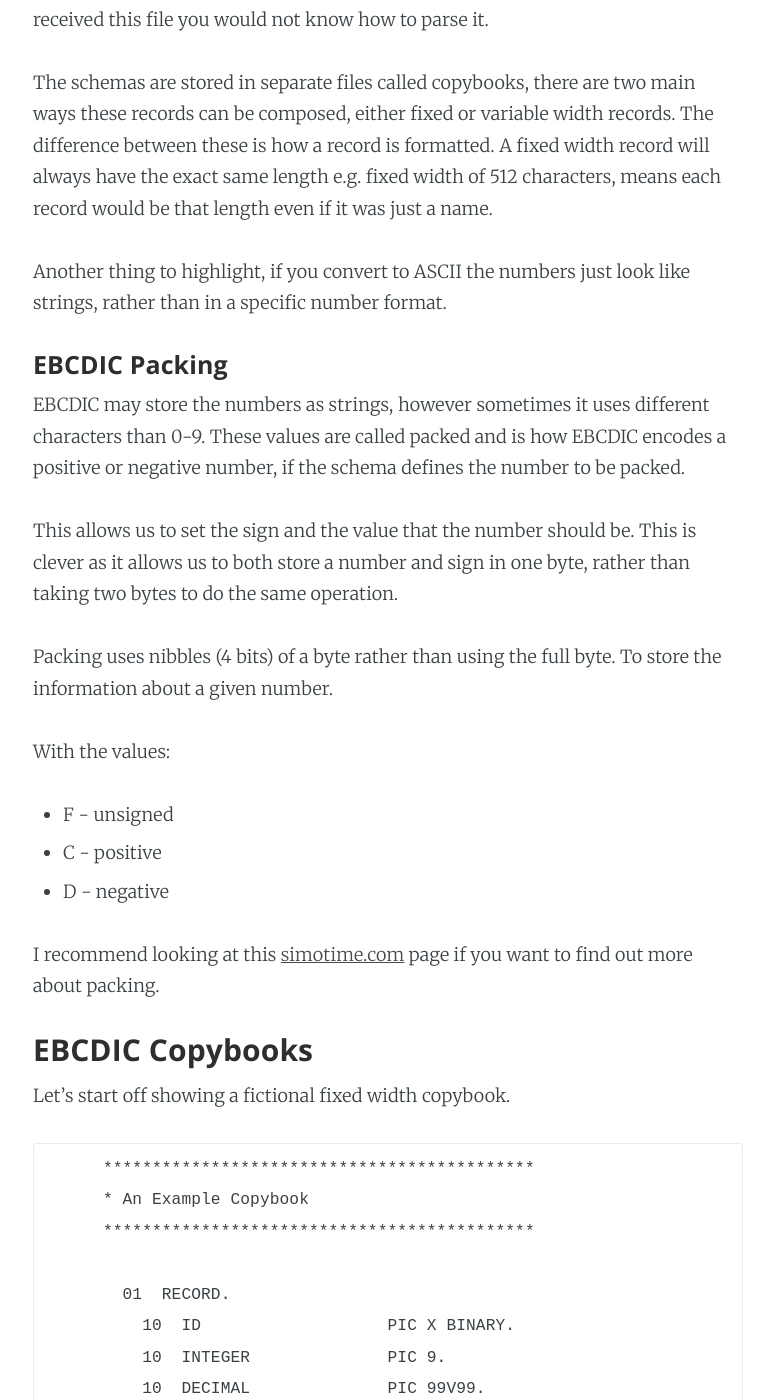
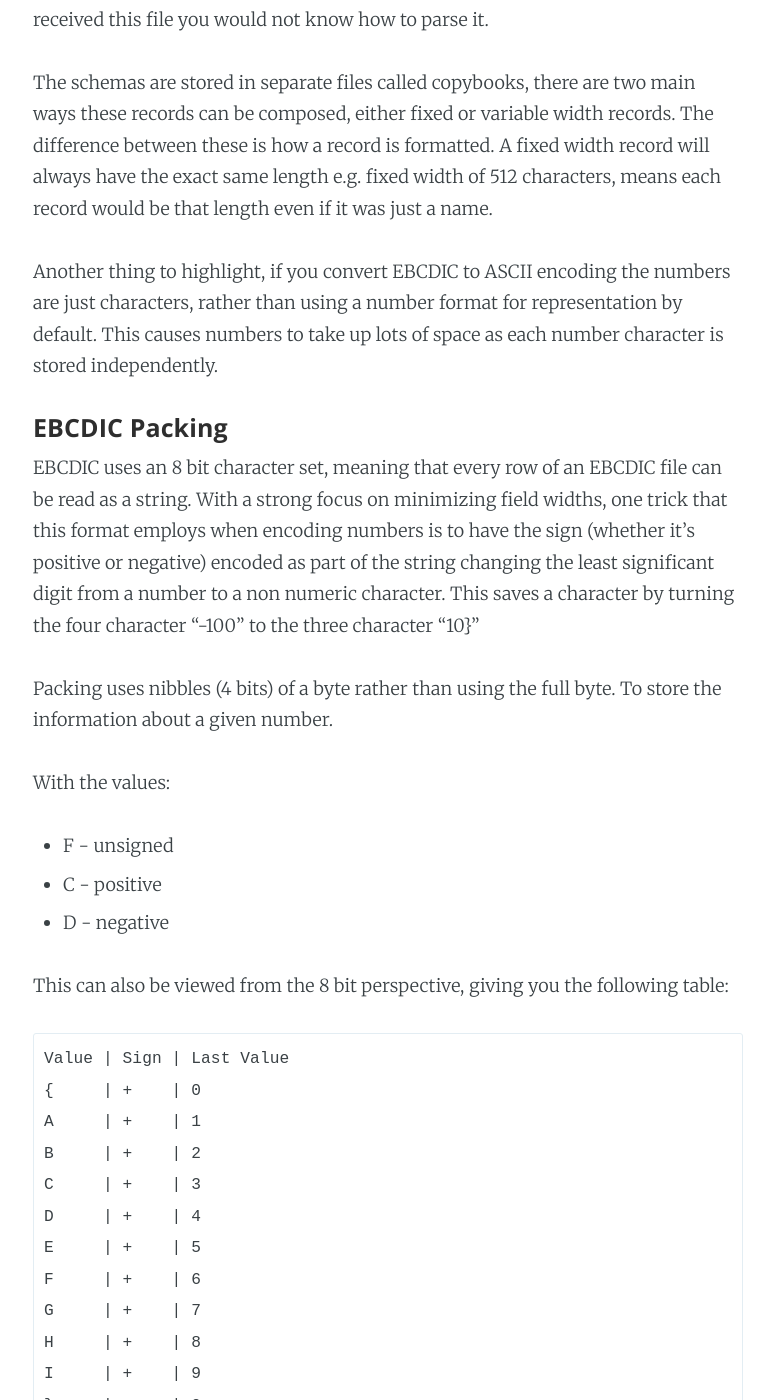
Before and after one commit to NiallBunting/niallbunting.github.io, a Jekyll site: the page built from _posts/2019-12-09-ebcdic-character-format-guide.markdown, in a window 1280 px wide and 1400 px high, scrolled down 2168 px. Shown: the whole window, without its empty margins (252-1026 px from the left). Built offline with Jekyll 4.4.1, drawn with Linux system fonts in a browser that asks for light colours; some of the changed text lies outside the part shown.

Commit message:
Finish EBCDIC post
This contains all the changes I'm going to do. It's not perfect
but don't let perfection be the enemy of good.

````diff
--- a/_posts/2019-12-09-ebcdic-character-format-guide.markdown
+++ b/_posts/2019-12-09-ebcdic-character-format-guide.markdown
@@ -46,13 +46,11 @@
 
 The schemas are stored in separate files called copybooks, there are two main ways these records can be composed, either fixed or variable width records. The difference between these is how a record is formatted. A fixed width record will always have the exact same length e.g. fixed width of 512 characters, means each record would be that length even if it was just a name.
 
-Another thing to highlight, if you convert to ASCII the numbers just look like strings, rather than in a specific number format.
+Another thing to highlight, if you convert EBCDIC to ASCII encoding the numbers are just characters, rather than using a number format for representation by default. This causes numbers to take up lots of space as each number character is stored independently.
 
 #### EBCDIC Packing
 
-EBCDIC may store the numbers as strings, however sometimes it uses different characters than 0-9. These values are called packed and is how EBCDIC encodes a positive or negative number, if the schema defines the number to be packed.
-
-This allows us to set the sign and the value that the number should be. This is clever as it allows us to both store a number and sign in one byte, rather than taking two bytes to do the same operation.
+EBCDIC uses an 8 bit character set, meaning that every row of an EBCDIC file can be read as a string. With a strong focus on minimizing field widths, one trick that this format employs when encoding numbers is to have the sign (whether it's positive or negative) encoded as part of the string changing the least significant digit from a number to a non numeric character. This saves a character by turning the four character "-100" to the three character "10}"
 
 Packing uses nibbles (4 bits) of a byte rather than using the full byte. To store the information about a given number.
 
@@ -61,7 +59,33 @@
   * C - positive
   * D - negative
 
-I recommend looking at this [simotime.com][simotime] page if you want to find out more about packing.
+This can also be viewed from the 8 bit perspective, giving you the following table:
+
+```
+Value | Sign | Last Value
+{     | +    | 0
+A     | +    | 1
+B     | +    | 2
+C     | +    | 3
+D     | +    | 4
+E     | +    | 5
+F     | +    | 6
+G     | +    | 7
+H     | +    | 8
+I     | +    | 9
+}     | -    | 0
+J     | -    | 1
+K     | -    | 2
+L     | -    | 3
+M     | -    | 4
+N     | -    | 5
+O     | -    | 6
+P     | -    | 7
+Q     | -    | 8
+R     | -    | 9
+```
+
+[simotime.com][simotime] is a good reference to find out more about packing.
 
 ### EBCDIC Copybooks
 
@@ -72,21 +96,29 @@
       * An Example Copybook
       ********************************************
 
-        01  RECORD.
-          10  ID                   PIC X BINARY.
-          10  INTEGER              PIC 9.
-          10  DECIMAL              PIC 99V99.
-          10  FOURCHAR             PIC X(4).
-          10  PACKEDNUMBER         PIC S999.
-          10  COMPLEXNUMBER        PIC S9V9.
-          10  FILLER               PIC X(50).
+       01  RECORD.
+         10  ID                   PIC X BINARY.
+         10  INTEGER              PIC 9.
+         10  DECIMAL              PIC 99V99.
+         10  FOURCHAR             PIC X(4).
+         10  PACKEDNUMBER         PIC S999.
+         10  COMPLEXNUMBER        PIC S9V9.
+         10  FILLER               PIC X(50).
 ```
 
-The spaces are important as that is a different section that is reserved for things such as comments.
+The layout of a copybook follows the file layout of Cobol. This means that columns have specific uses and this also needs to be followed in the Copybook.
 
-Next thing are the numbers these define the hierarchy of the copybook. In this example you have the top-level record and then all the fields contained with in it. Other uses could be and Address field that splits the Line 1, Line 2, and Country. Into sub sections. The numbers themselves don't actually matter, just needs to be larger than the parent.
+Columns 1-6 are left empty and are where the line numbers were stored on cards. This area is called the Sequence number area and is ignored by the compiler.
 
-The next line is the name of the field.
+Next we have the indicator area which is a single column (7). This column is mainly used to indicate if that line is a comment. As seen above. However it also has a few other characters such as `/`, `-`, and `D`. They have the following effects: a comment that w will be printed, the line continues from the previous one, and enables that line in debugging mode.
+
+Area A (8-11) contains the level numbers such as 01 and 10 in our example. After 01 it does not matter the exact numbers used for ordering. However, the level numbers do need to be larger than any sections below.
+
+Columns 12-72 are called Area B and that contains any other code not allowed in Area A. This contains the name of the field in the above example that continues to around column 25. Next is the definition of the datatype. Described in the next section.
+
+73+ is the program name area. Historically the max was 80 due to punch cards. It is used to identify the sequence of the card.
+
+Lines must end with a full stop, this is a gotcha, so be careful to add it.
 
 ### PIC
 
@@ -97,6 +129,7 @@
 There are two main types:
 * X : Any character
 * 9 : An integer
+* A : A alphabetic character (A-Z with blank)
 
 These fields then are specific modifiers for specific behaviour.
 
@@ -107,7 +140,15 @@
 
 Note: About decimals. Either the virtual decimal can be used which will be inserted by the parser. Or you can just use a regular decimal number. Both are supported by the specification.
 
-That contains most of the info for most of the records, however sometimes there are additional fields such as `BINARY` in this example. There are many different format for more specific use cases.
+That contains most of the info for most of the records, however sometimes there are additional fields such as `BINARY` above. This tells cobol how to store the data internally, usually there are just two `COMPUTATIONAL` and `DISPLAY` (default). Also included in this list are other keywords which may be useful:
+ * `DISPLAY` - Stored as ASCII takes 1 BYTE.
+ * `BINARY` - Stored in binary.
+ * `COMP-<number>` - COMP stands for "USAGE IS COMPUTATIONAL". The number changes the space required to store a value and how it's stored within that space. Some examples are below.
+   * `COMP-1` - Similar to real or float.
+   * `COMP-2` - Similar to long or double.
+   * `COMP-3` - Reduces storage space by using a nibble for storage.
+   * `COMP-3+` - Various internal formats.
+ * `VALUE` - Sets a default value.
 
 #### Filler
 
@@ -169,9 +210,18 @@
   .load("data/testdata")
 ```
 
+### Acknowledgements/Further Reading
+
+I would like to thank Oliver Hathaway for copy editing.
+
+A thread which I heavily used to refresh my knowledge is [here][copybook].
+
+For further reading [this university of Limerick][resource] is a great resource about Cobol.
 
 
 [wikipage]: https://en.wikipedia.org/wiki/EBCDIC
 [cobrix]: https://github.com/AbsaOSS/cobrix
 [absa]: https://www.absa.co.za/
 [simotime]: http://simotime.com/datapk01.htm
+[copybook]: https://www.tek-tips.com/viewthread.cfm?qid=44991
+[resource]: http://www.csis.ul.ie/cobol/
````
